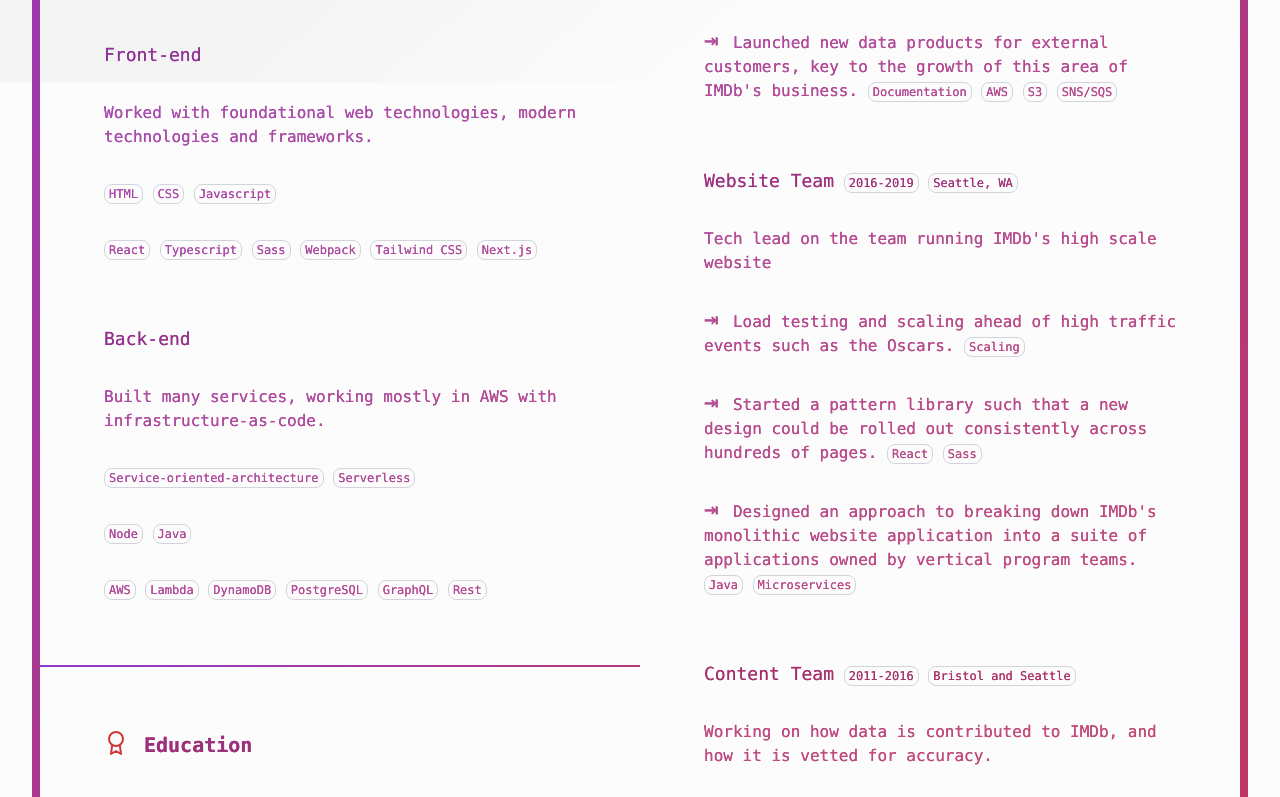
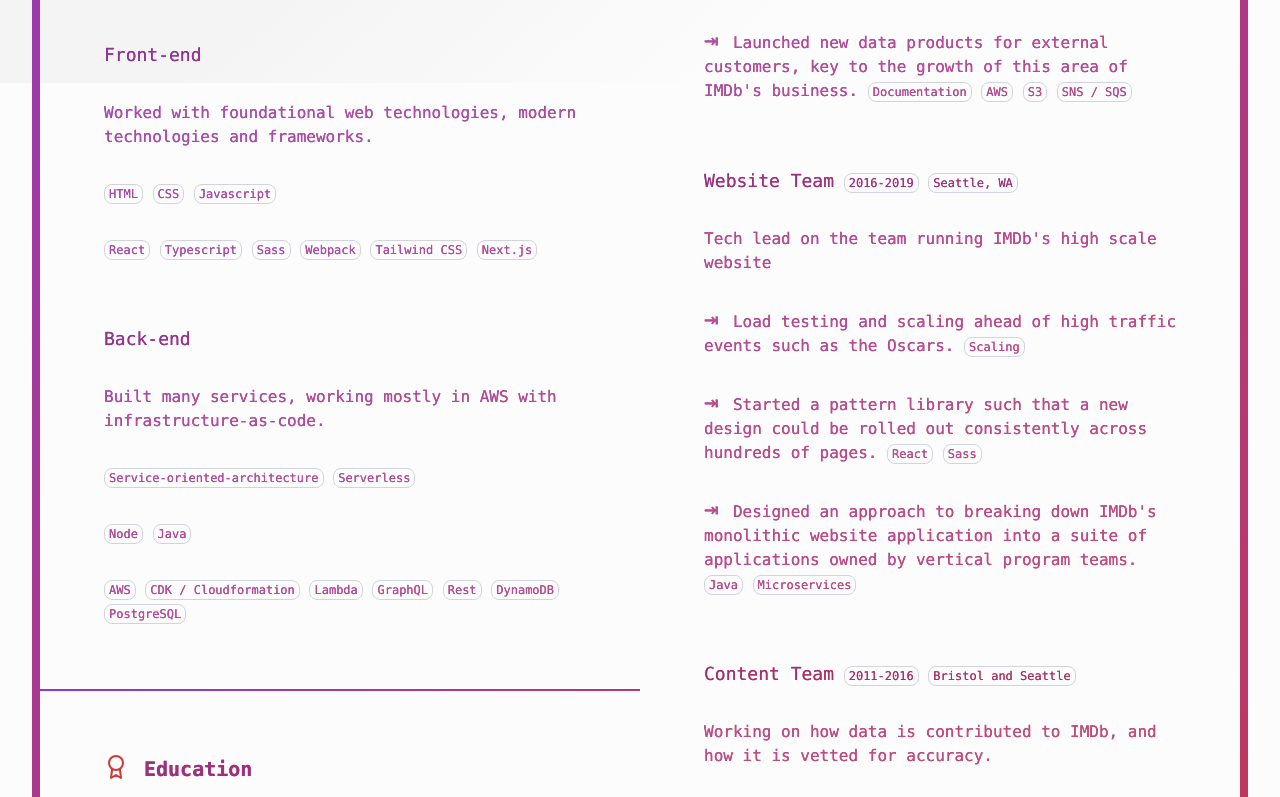
Before and after one commit to mjwbenton/mattb.tech, a Next.js app in the folder website/: page /cv in a window 1280 px wide. Shown: the part 717-1514 px from the top of the page. Built offline with nearby package versions, Linux system fonts and the light colour scheme.

Commit message:
Content tweaks

```diff
--- a/website/pages/cv.tsx
+++ b/website/pages/cv.tsx
@@ -53,7 +53,7 @@
               <DetailPill>Documentation</DetailPill>
               <DetailPill>AWS</DetailPill>
               <DetailPill>S3</DetailPill>
-              <DetailPill>SNS/SQS</DetailPill>
+              <DetailPill>SNS / SQS</DetailPill>
             </Item>
           </List>
         </Section>
@@ -183,11 +183,12 @@
           </Content>
           <Content>
             <DetailPill>AWS</DetailPill>
+            <DetailPill>CDK / Cloudformation</DetailPill>
             <DetailPill>Lambda</DetailPill>
+            <DetailPill>GraphQL</DetailPill>
+            <DetailPill>Rest</DetailPill>
             <DetailPill>DynamoDB</DetailPill>
             <DetailPill>PostgreSQL</DetailPill>
-            <DetailPill>GraphQL</DetailPill>
-            <DetailPill>Rest</DetailPill>
           </Content>
         </Section>
       </ContentBox>
```
